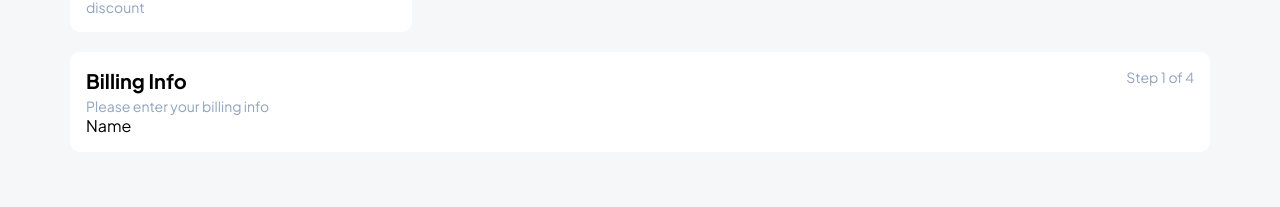
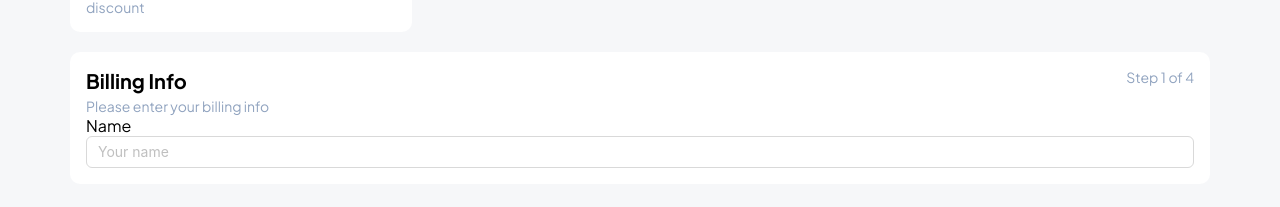
Before and after one commit to HamzaMF7/Car__Rental, a React (Vite) app: page /payement in a window 1280 px wide. Shown: the part 525-732 px from the top of the page. Built offline with nearby package versions, Linux system fonts and the light colour scheme.

Commit message:
include the Formik library in the process

```diff
--- a/src/components/common/CustomInput.tsx
+++ b/src/components/common/CustomInput.tsx
@@ -1,8 +1,10 @@
 import { Button, Input , Space} from "antd";
 
 interface Props {
+  name?: string;
   value: string;
   onChange: (e: React.ChangeEvent<HTMLInputElement>) => void;
+  onBlur?: (e: React.FocusEvent<HTMLInputElement>) => void;
   placeholder?: string;
   type: "text" | "password" | "number" | "email" | "search";
   inputClassName?: string;
@@ -14,8 +16,10 @@ interface Props {
 }
 
 const CustomInput = ({
+  name,
   value,
   onChange,
+  onBlur,
   placeholder,
   type,
   inputClassName,
--- a/src/components/forms/BillingInfo.tsx
+++ b/src/components/forms/BillingInfo.tsx
@@ -1,5 +1,54 @@
+import CustomInput from "../common/CustomInput";
+import { Form, Field, ErrorMessage, Formik } from "formik";
+
+interface MyFormValues {
+  name: string;
+  phoneNumber: number;
+  address: string;
+  city: string;
+  location: string[];
+  date: string;
+  time: string;
+  creditCard: {
+    status: boolean;
+    cardNumber: number;
+    expirationDate: string;
+    cardHolder: number;
+    cvc: number;
+  };
+  paypal: boolean;
+  newsletter: boolean;
+  termsCondition: boolean;
+}
+
 const BillingInfo = () => {
+  const initialValues: MyFormValues = {
+    name: "",
+    phoneNumber: 0,
+    address: "",
+    city: "",
+    location: [""],
+    date: "",
+    time: "",
+    creditCard: {
+      status: false,
+      cardNumber: 0,
+      expirationDate: "",
+      cardHolder: 0,
+      cvc: 0,
+    },
+    paypal: false,
+    newsletter: false,
+    termsCondition: false,
+  };
+
+  const onSubmit = (values: MyFormValues, actions: any) => {
+    console.log(values);
+  };
+
   return (
+    <Formik initialValues={initialValues} onSubmit={onSubmit}>
+      <Form>
         <div className="billing__info">
           <div className="title">
             <div className="desc">
@@ -9,9 +58,20 @@ const BillingInfo = () => {
             <span className="steps">Step 1 of 4</span>
           </div>
           <div className="forms">
-        <label>Name</label>
+            <label htmlFor="name">Name</label>
+            <Field
+              type="text"
+              id="name"
+              name="name"
+              placeholder="Your name"
+              component={CustomInput}
+            />
+            <ErrorMessage name="name" component="div" className="error" />
           </div>
         </div>
+        {/* Add other form sections as needed */}
+      </Form>
+    </Formik>
   );
 };
 
```
Lines whose indentation alone changed are shown as unchanged.
